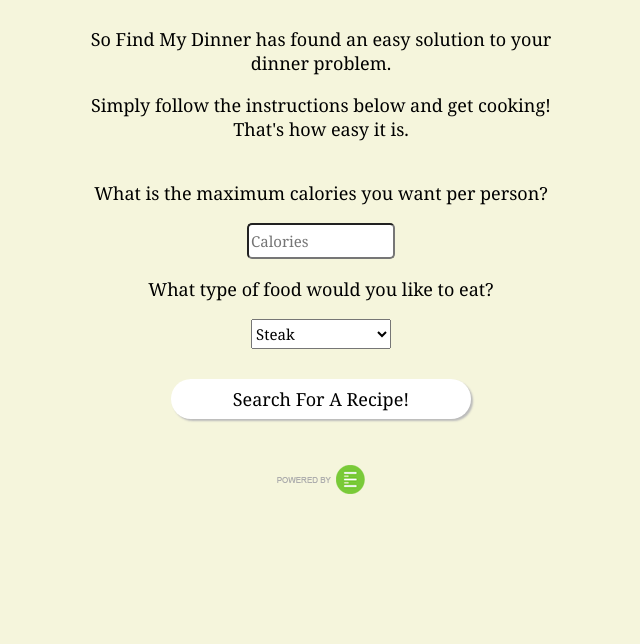
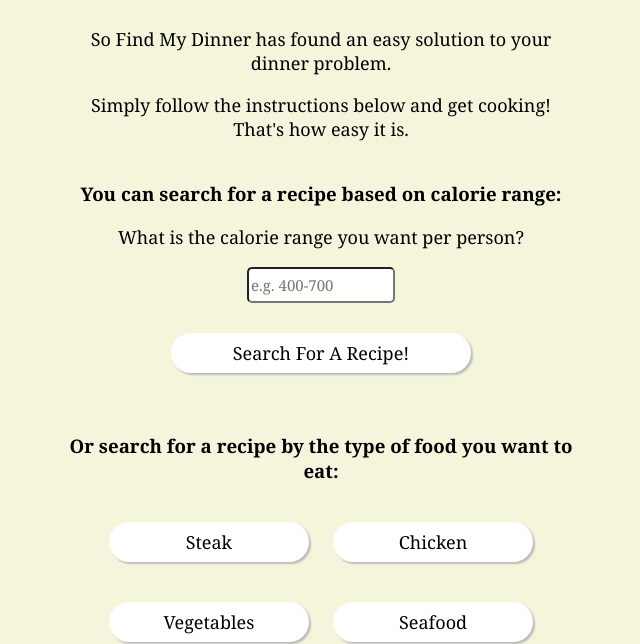
Before and after one commit to marcoriesgo/Recipe-Discovery, a plain HTML site: page index.html in a window 1280 px wide. Shown: the part 170-814 px from the top of the page, without its empty margins (319-959 px from the left). Drawn offline with nearby package versions, Linux system fonts and the light colour scheme; no server answers.

Commit message:
new html and css

```diff
--- a/app.js
+++ b/app.js
@@ -1,14 +1,28 @@
 console.log("linked")
+// let urlString = 'https://api.edamam.com/search?q=steak&app_id=cd8e8580&app_key=f8d1fa2b821a6224e531e36c5b111182&calories=' + calorieRange
+
 $(()=>{
 
 
-  $.ajax({
-    url: "https://api.edamam.com/search?q=steak&app_id=cd8e8580&app_key=f8d1fa2b821a6224e531e36c5b111182",
-    type: "GET",
-}).done(function(data) {
-  alert("We found your dinner!");
-  console.log(data);
-});
+
+  $("form").on("submit", () => {
+    event.preventDefault();
+    const userInput = $('input[type="text"]').val();
+    $.ajax({
+      url:
+        "https://api.edamam.com/search?q=steak&app_id=cd8e8580&app_key=f8d1fa2b821a6224e531e36c5b111182&calories=" +
+        $(event.target).text(),
+    }).then(
+      data => {
+        console.log(data);
+        createList(data);
+      },
+      () => {
+        console.log("bad");
+      }
+    );
+  });
+
 
 
 })
--- a/index.html
+++ b/index.html
@@ -16,25 +16,24 @@
             <p>So Find My Dinner has found an easy solution to your dinner problem.</p>
             <p>Simply follow the instructions below and get cooking! That's how easy it is.</p>
         </div>
+        <h3>You can search for a recipe based on calorie range:</h3>
         <section class="recipeSection">
             <form>
                 <div class="calorieInputBox">
-                    <p class="calorieBoxDescription">What is the maximum calories you want per person?</p>
-                    <input id="calories" type="text" placeholder="Calories">
+                    <p class="calorieBoxDescription">What is the calorie range you want per person?</p>
+                    <input id="calories" type="text" placeholder="e.g. 400-700">
                 </div>
-                <p class="typeOfDinner">What type of food would you like to eat?</p>
-                <select id="mealTypes">
-                    <option value="Steak">Steak</option>
-                    <option value="Chicken">Chicken</option>
-                    <option value="Vegetables">Vegetables</option>
-                    <option value="Seafood">Seafood</option>
-                    <option value="Pasta">Pasta</option>
-                    <option value="Pizza">Pizza</option>
-                </select>
                 <div class="recipeSearchButton">
                     <button id="search" type="submit">Search For A Recipe!</button>
                 </div>
             </form>
+            <h3 id="secondInstruction">Or search for a recipe by the type of food you want to eat:</h3>
+                <button class="food" type="submit">Steak</button>
+                <button class="food" type="submit">Chicken</button>
+                <button class="food" type="submit">Vegetables</button>
+                <button class="food" type="submit">Seafood</button>
+                <button class="food" type="submit">Pasta</button>
+                <button class="food" type="submit">Pizza</button>
             <div id="recipe"></div>
         </section>
         <div class="footer">
--- a/style.css
+++ b/style.css
@@ -34,8 +34,18 @@ button {
 
 }
 
+.food {
+    width: 200px;
+    margin: 20px 10px 20px 10px;
 
-.calorieInputBox {
+
+}
+
+#secondInstruction {
+    margin-top: 20px;
+}
+
+h3 {
     margin-top: 40px;
 }
 
@@ -57,3 +67,7 @@ select {
     font-size: 15px;
     font-family: Cambria, Cochin, Georgia, Times, 'Times New Roman', serif;
 }
+
+.footer {
+    margin-top: 80px;
+}
```
